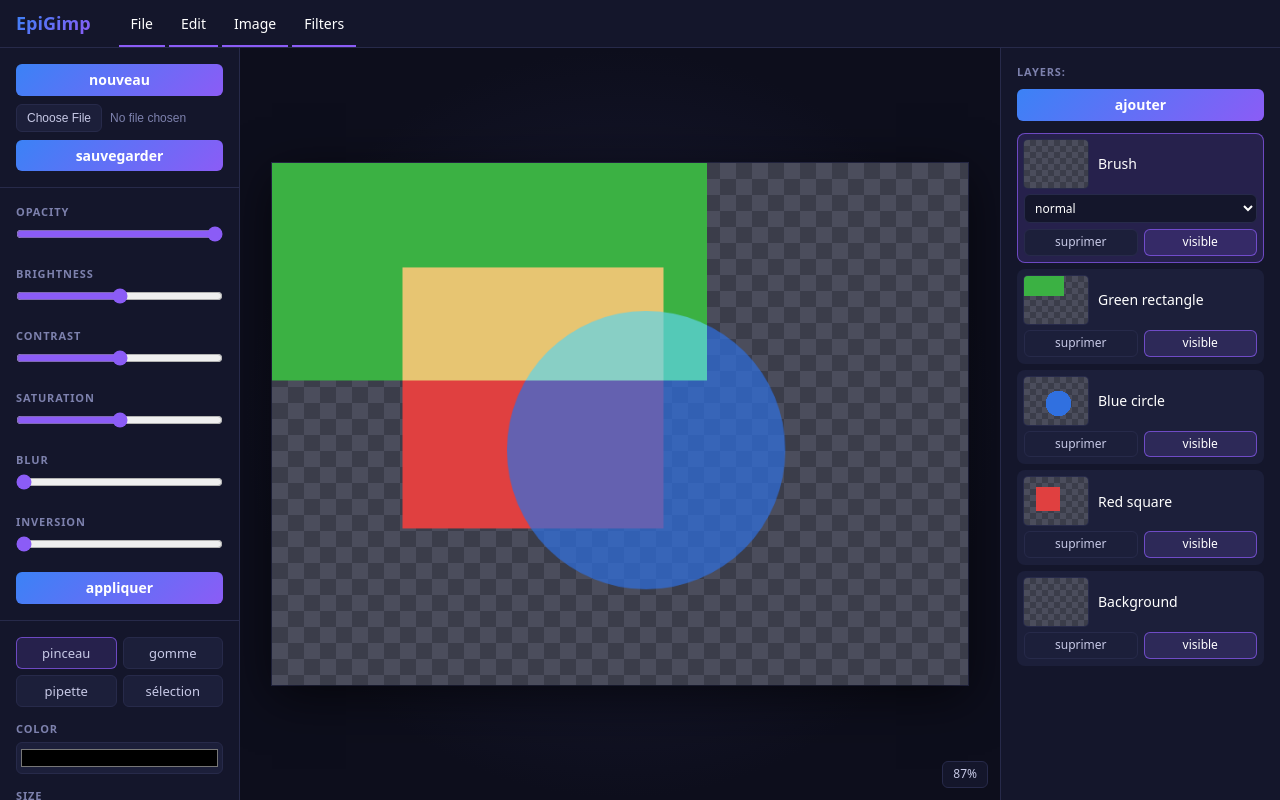
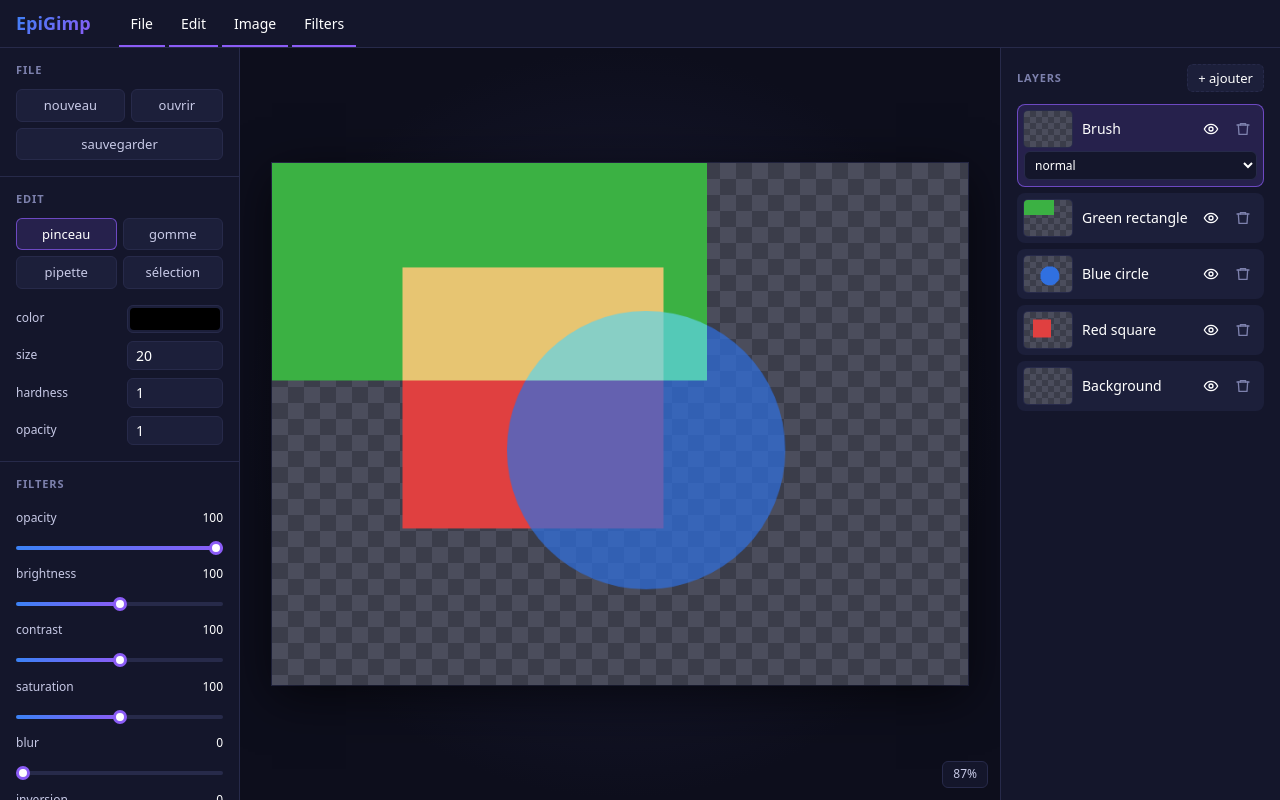
Before and after one commit to JurassicX/EpiGimp, a React (Vite) app: page / in a window 1280 px wide. Built offline with nearby package versions, Linux system fonts and the light colour scheme.

Commit message:
[~] reorganizing the side panels and polishing the visuals

```diff
--- a/src/ui/App.css
+++ b/src/ui/App.css
@@ -62,6 +62,39 @@
   overflow-x: hidden;
   overflow-y: auto;
   background: var(--panel);
+  scrollbar-width: thin;
+  scrollbar-color: var(--border) transparent;
+}
+
+.left-panel button,
+.right-panel button {
+  font-size: 13px;
+}
+
+.panel-section {
+  padding: 14px 16px 16px;
+  border-bottom: 1px solid var(--border);
+}
+
+.panel-title {
+  margin-bottom: 12px;
+  font-size: 11px;
+  font-weight: 600;
+  letter-spacing: 0.08em;
+  text-transform: uppercase;
+  color: var(--muted);
+}
+
+.primary {
+  font-weight: 600;
+  color: #fff;
+  background: var(--gradient);
+  border: none;
+}
+
+.primary:hover {
+  color: #fff;
+  filter: brightness(1.15);
 }
 
 .left-panel {
--- /dev/null
+++ b/src/ui/components/Icons.tsx
@@ -0,0 +1,48 @@
+import type { ReactNode } from "react";
+
+function Icon({ children }: { children: ReactNode }) {
+  return (
+    <svg
+      width="16"
+      height="16"
+      viewBox="0 0 24 24"
+      fill="none"
+      stroke="currentColor"
+      strokeWidth="2"
+      strokeLinecap="round"
+      strokeLinejoin="round"
+    >
+      {children}
+    </svg>
+  );
+}
+
+export function EyeIcon() {
+  return (
+    <Icon>
+      <path d="M2 12s3.5-7 10-7 10 7 10 7-3.5 7-10 7S2 12 2 12z" />
+      <circle cx="12" cy="12" r="3" />
+    </Icon>
+  );
+}
+
+export function EyeOffIcon() {
+  return (
+    <Icon>
+      <path d="M3 3l18 18" />
+      <path d="M10.6 5.1A10.8 10.8 0 0 1 12 5c6.5 0 10 7 10 7a17.6 17.6 0 0 1-3.2 4.2" />
+      <path d="M6.6 6.6A17.4 17.4 0 0 0 2 12s3.5 7 10 7a10.6 10.6 0 0 0 5.4-1.5" />
+      <path d="M9.9 9.9a3 3 0 0 0 4.2 4.2" />
+    </Icon>
+  );
+}
+
+export function TrashIcon() {
+  return (
+    <Icon>
+      <path d="M3 6h18" />
+      <path d="M8 6V4h8v2" />
+      <path d="M19 6l-1 14H6L5 6" />
+    </Icon>
+  );
+}
--- a/src/ui/components/Slider.css
+++ b/src/ui/components/Slider.css
@@ -1,18 +1,49 @@
 .slider {
-  padding: 10px 16px;
+  padding: 6px 0;
 }
 
 .slider-label {
-  display: block;
-  margin-bottom: 6px;
-  font-size: 11px;
-  font-weight: 600;
-  letter-spacing: 0.08em;
-  text-transform: uppercase;
-  color: var(--muted);
+  display: flex;
+  justify-content: space-between;
+  margin-bottom: 8px;
+  font-size: 12px;
+}
+
+.slider-value {
+  color: var(--text-h);
+  font-variant-numeric: tabular-nums;
 }
 
 .slider-input {
+  appearance: none;
   width: 100%;
+  height: 4px;
   margin: 0;
+  border-radius: 2px;
+  background: linear-gradient(
+    to right,
+    var(--accent-blue),
+    var(--accent) var(--fill),
+    var(--border) var(--fill)
+  );
+  cursor: pointer;
 }
+
+.slider-input:focus {
+  outline: none;
+}
+
+.slider-input::-webkit-slider-thumb {
+  appearance: none;
+  width: 14px;
+  height: 14px;
+  border: 3px solid var(--accent);
+  border-radius: 50%;
+  background: #fff;
+  transition: box-shadow 0.15s;
+}
+
+.slider-input:hover::-webkit-slider-thumb,
+.slider-input:focus-visible::-webkit-slider-thumb {
+  box-shadow: 0 0 0 5px var(--accent-bg);
+}
--- a/src/ui/components/Slider.tsx
+++ b/src/ui/components/Slider.tsx
@@ -1,3 +1,4 @@
+import type { CSSProperties } from "react";
 import "./Slider.css";
 
 interface SliderProps {
@@ -10,10 +11,13 @@ interface SliderProps {
 }
 
 export function Slider({ id, label, value, min, max, onChange }: SliderProps) {
+  const fill = ((value - min) / (max - min)) * 100;
+
   return (
     <div className="slider">
       <label className="slider-label" htmlFor={id}>
         {label}
+        <span className="slider-value">{value}</span>
       </label>
       <input
         className="slider-input"
@@ -22,6 +26,7 @@ export function Slider({ id, label, value, min, max, onChange }: SliderProps) {
         min={min}
         max={max}
         value={value}
+        style={{ "--fill": `${fill}%` } as CSSProperties}
         onChange={(event) => onChange(Number(event.target.value))}
       />
     </div>
--- a/src/ui/panels/LayersPanel.css
+++ b/src/ui/panels/LayersPanel.css
@@ -1,30 +1,25 @@
-.panel-title {
-  margin-bottom: 10px;
-  font-size: 11px;
-  font-weight: 600;
-  letter-spacing: 0.08em;
-  text-transform: uppercase;
-  color: var(--muted);
+.layers-header {
+  display: flex;
+  align-items: center;
+  justify-content: space-between;
+  margin-bottom: 12px;
 }
 
-.right-panel > button {
-  width: 100%;
-  margin-bottom: 12px;
-  font-weight: 600;
-  color: #fff;
-  background: var(--gradient);
-  border: none;
+.layers-header .panel-title {
+  margin-bottom: 0;
 }
 
-.right-panel > button:hover {
-  filter: brightness(1.15);
+.add-layer {
+  padding: 4px 10px;
+  color: var(--text-h);
+  border-style: dashed;
 }
 
 .layer-row {
   display: flex;
   flex-wrap: wrap;
   align-items: center;
-  gap: 6px;
+  gap: 4px;
   margin-bottom: 6px;
   padding: 6px;
   background: var(--panel-raised);
@@ -60,27 +55,33 @@
   opacity: 0.4;
 }
 
-.layer-row button {
-  flex: 1;
-  padding: 4px 8px;
-  font-size: 12px;
+.icon-button {
+  display: grid;
+  place-items: center;
+  width: 28px;
+  height: 28px;
+  padding: 0;
+  color: var(--muted);
+  background: none;
+  border-color: transparent;
 }
 
-.layer-row button.visibility {
-  color: var(--muted);
-  border-style: dashed;
+.icon-button:hover {
+  background: var(--panel);
 }
 
-.layer-row button.visibility.on {
+.icon-button.on {
   color: var(--text-h);
-  background: var(--accent-bg);
-  border-style: solid;
-  border-color: var(--accent-border);
+}
+
+.icon-button.danger:hover {
+  color: #fca5a5;
+  border-color: rgba(239, 68, 68, 0.5);
 }
 
 .layer-info {
   display: flex;
-  flex: 1 1 100%;
+  flex: 1;
   align-items: center;
   gap: 10px;
   min-width: 0;
@@ -95,12 +96,15 @@
 
 .layer-info canvas {
   --check-size: 6px;
+  width: 48px;
+  height: 36px;
   flex-shrink: 0;
   border-radius: 4px;
   box-shadow: 0 0 0 1px var(--border);
 }
 
 .layer-row select {
+  order: 1;
   flex: 1 1 100%;
   padding: 4px 6px;
   font: inherit;
--- a/src/ui/panels/LayersPanel.tsx
+++ b/src/ui/panels/LayersPanel.tsx
@@ -1,5 +1,6 @@
 import { useState } from "react";
 import { LayerThumbnail } from "../components/LayerThumbnail";
+import { EyeIcon, EyeOffIcon, TrashIcon } from "../components/Icons";
 import {
   BLEND_MODES,
   type BlendMode,
@@ -49,8 +50,12 @@ export function LayersPanel({
 
   return (
     <aside className="right-panel">
-      <div className="panel-title">Layers:</div>
-      <button onClick={onAddLayer}>ajouter</button>
+      <div className="layers-header">
+        <div className="panel-title">Layers</div>
+        <button className="add-layer" onClick={onAddLayer}>
+          + ajouter
+        </button>
+      </div>
       {doc.layers.toReversed().map((layer) => (
         <div
           key={layer.id}
@@ -85,12 +90,19 @@ export function LayersPanel({
               ))}
             </select>
           )}
-          <button onClick={() => onDeleteLayer(layer.id)}>suprimer</button>
           <button
-            className={layer.visible ? "visibility on" : "visibility"}
+            className={layer.visible ? "icon-button on" : "icon-button"}
+            title={layer.visible ? "visible" : "caché"}
             onClick={() => onShowSwitchLayer(layer.id)}
           >
-            {layer.visible ? "visible" : "caché"}
+            {layer.visible ? <EyeIcon /> : <EyeOffIcon />}
+          </button>
+          <button
+            className="icon-button danger"
+            title="supprimer"
+            onClick={() => onDeleteLayer(layer.id)}
+          >
+            <TrashIcon />
           </button>
         </div>
       ))}
--- a/src/ui/panels/ToolPanel.css
+++ b/src/ui/panels/ToolPanel.css
@@ -1,89 +1,67 @@
-.tool-panel {
-  width: 100%;
+.file-actions {
+  display: flex;
+  flex-wrap: wrap;
+  gap: 6px;
 }
 
-.tool-panel-item {
-  display: flex;
-  flex-direction: column;
-  gap: 8px;
-  padding: 16px;
-  border-bottom: 1px solid var(--border);
+.file-actions > * {
+  flex: 1 1 auto;
 }
 
-.tool-panel-item input[type="file"] {
-  width: 100%;
-  font-size: 12px;
-  color: var(--muted);
-}
-
-.tool-panel-item input[type="file"]::file-selector-button {
-  margin-right: 8px;
+.file-open {
+  display: inline-flex;
+  align-items: center;
+  justify-content: center;
   padding: 6px 10px;
-  font: inherit;
+  font-size: 13px;
   color: var(--text);
   background: var(--panel-raised);
   border: 1px solid var(--border);
   border-radius: 6px;
   cursor: pointer;
+  transition:
+    border-color 0.15s,
+    color 0.15s;
 }
 
-.tool-panel-item button {
-  font-weight: 600;
-  color: #fff;
-  background: var(--gradient);
-  border: none;
+.file-open:hover {
+  color: var(--text-h);
+  border-color: var(--accent-border);
 }
 
-.tool-panel-item button:hover {
-  filter: brightness(1.15);
+.tool-buttons {
+  display: grid;
+  grid-template-columns: repeat(2, minmax(0, 1fr));
+  gap: 6px;
 }
 
-.brush-panel button.active {
+.tool-buttons button.active {
+  color: var(--text-h);
   background: var(--accent-bg);
   border-color: var(--accent-border);
 }
 
-.filters-panel {
-  padding: 6px 0;
-  border-bottom: 1px solid var(--border);
+.brush-options {
+  display: grid;
+  grid-template-columns: 1fr 96px;
+  align-items: center;
+  gap: 8px 10px;
+  margin-top: 16px;
 }
 
-.filters-panel > button {
-  display: block;
-  width: calc(100% - 32px);
-  margin: 6px 16px 10px;
-  font-weight: 600;
-  color: #fff;
-  background: var(--gradient);
-  border: none;
+.brush-options label {
+  font-size: 12px;
 }
 
-.filters-panel > button:hover {
-  filter: brightness(1.15);
+.brush-options input[type="number"] {
+  padding: 4px 8px;
 }
 
-.brush-panel {
-  display: grid;
-  grid-template-columns: repeat(2, minmax(0, 1fr));
-  gap: 6px;
-  padding: 16px;
+.brush-options input[type="color"] {
+  height: 28px;
 }
 
-.brush-panel > button {
-  padding: 6px 2px;
-  font-size: 13px;
+.apply {
+  width: 100%;
+  margin-top: 12px;
 }
-
-.brush-panel > div,
-.brush-panel > input {
-  grid-column: 1 / -1;
-}
-
-.brush-panel > div {
-  margin-top: 8px;
-  font-size: 11px;
-  font-weight: 600;
-  letter-spacing: 0.08em;
-  text-transform: uppercase;
-  color: var(--muted);
-}
--- a/src/ui/panels/ToolPanel.tsx
+++ b/src/ui/panels/ToolPanel.tsx
@@ -33,24 +33,107 @@ export function ToolPanel({
 
   return (
     <aside className="left-panel">
-      <div className="tool-panel">
       {panels.file && (
-          <div className="tool-panel-item">
+        <section className="panel-section">
+          <div className="panel-title">File</div>
+          <div className="file-actions">
             <button onClick={onNewDocument}>nouveau</button>
+            <label className="file-open">
+              ouvrir
               <input
                 type="file"
                 accept="image/*"
+                hidden
                 onChange={(event) => {
                   const file = event.target.files?.[0];
                   if (file) onOpenFile(file);
                 }}
               />
+            </label>
             <button onClick={() => onSaveImage()}>sauvegarder</button>
           </div>
+        </section>
+      )}
+
+      {panels.edit && (
+        <section className="panel-section">
+          <div className="panel-title">Edit</div>
+          <div className="tool-buttons">
+            <button
+              className={toolClass("brush")}
+              onClick={() => onBrushChange({ brushType: "brush" })}
+            >
+              pinceau
+            </button>
+            <button
+              className={toolClass("eraser")}
+              onClick={() => onBrushChange({ brushType: "eraser" })}
+            >
+              gomme
+            </button>
+            <button
+              className={toolClass("eyedropper")}
+              onClick={() => onBrushChange({ brushType: "eyedropper" })}
+            >
+              pipette
+            </button>
+            <button
+              className={toolClass("select")}
+              onClick={() => onBrushChange({ brushType: "select" })}
+            >
+              sélection
+            </button>
+          </div>
+          <div className="brush-options">
+            <label htmlFor="brush-color">color</label>
+            <input
+              id="brush-color"
+              type="color"
+              value={brush.color}
+              onChange={(event) => onBrushChange({ color: event.target.value })}
+            />
+            <label htmlFor="brush-size">size</label>
+            <input
+              id="brush-size"
+              type="number"
+              value={brush.size}
+              min={1}
+              max={1000}
+              onChange={(event) =>
+                onBrushChange({ size: Number(event.target.value) })
+              }
+            />
+            <label htmlFor="brush-hardness">hardness</label>
+            <input
+              id="brush-hardness"
+              type="number"
+              value={brush.hardness}
+              min={0}
+              max={1}
+              step={0.1}
+              onChange={(event) =>
+                onBrushChange({ hardness: Number(event.target.value) })
+              }
+            />
+            <label htmlFor="brush-opacity">opacity</label>
+            <input
+              id="brush-opacity"
+              type="number"
+              value={brush.opacity}
+              min={0}
+              max={1}
+              step={0.1}
+              onChange={(event) =>
+                onBrushChange({ opacity: Number(event.target.value) })
+              }
+            />
+          </div>
+        </section>
       )}
 
       {panels.filters && (
-          <div className="filters-panel">
+        <section className="panel-section">
+          <div className="panel-title">Filters</div>
           <Slider
             id="opacity"
             label="opacity"
@@ -99,75 +182,10 @@ export function ToolPanel({
             value={filters.inversion}
             onChange={(value) => onFilterChange("inversion", value)}
           />
-            <button onClick={onApplyFilters}>appliquer</button>
-          </div>
-        )}
-      </div>
-      {panels.edit && (
-        <div className="brush-panel">
-          <button
-            className={toolClass("brush")}
-            onClick={() => onBrushChange({ brushType: "brush" })}
-          >
-            pinceau
+          <button className="primary apply" onClick={onApplyFilters}>
+            appliquer
           </button>
-          <button
-            className={toolClass("eraser")}
-            onClick={() => onBrushChange({ brushType: "eraser" })}
-          >
-            gomme
-          </button>
-          <button
-            className={toolClass("eyedropper")}
-            onClick={() => onBrushChange({ brushType: "eyedropper" })}
-          >
-            pipette
-          </button>
-          <button
-            className={toolClass("select")}
-            onClick={() => onBrushChange({ brushType: "select" })}
-          >
-            sélection
-          </button>
-          <div>color</div>
-          <input
-            type="color"
-            value={brush.color}
-            onChange={(event) => onBrushChange({ color: event.target.value })}
-          ></input>
-          <div>size</div>
-          <input
-            type="number"
-            value={brush.size}
-            min={1}
-            max={1000}
-            onChange={(event) =>
-              onBrushChange({ size: Number(event.target.value) })
-            }
-          ></input>
-          <div>hardness</div>
-          <input
-            type="number"
-            value={brush.hardness}
-            min={0}
-            max={1}
-            step={0.1}
-            onChange={(event) =>
-              onBrushChange({ hardness: Number(event.target.value) })
-            }
-          ></input>
-          <div>opacity</div>
-          <input
-            type="number"
-            value={brush.opacity}
-            min={0}
-            max={1}
-            step={0.1}
-            onChange={(event) =>
-              onBrushChange({ opacity: Number(event.target.value) })
-            }
-          ></input>
-        </div>
+        </section>
       )}
     </aside>
   );
--- a/src/ui/styles/index.css
+++ b/src/ui/styles/index.css
@@ -76,3 +76,12 @@ input[type="color"] {
   border-radius: 6px;
   cursor: pointer;
 }
+
+input[type="color"]::-webkit-color-swatch-wrapper {
+  padding: 0;
+}
+
+input[type="color"]::-webkit-color-swatch {
+  border: none;
+  border-radius: 4px;
+}
```
Lines whose indentation alone changed are shown as unchanged.
